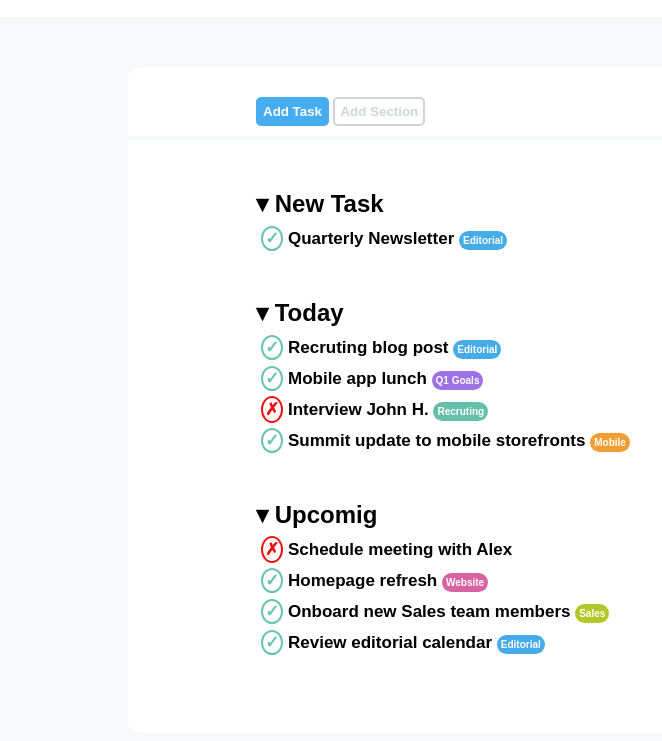
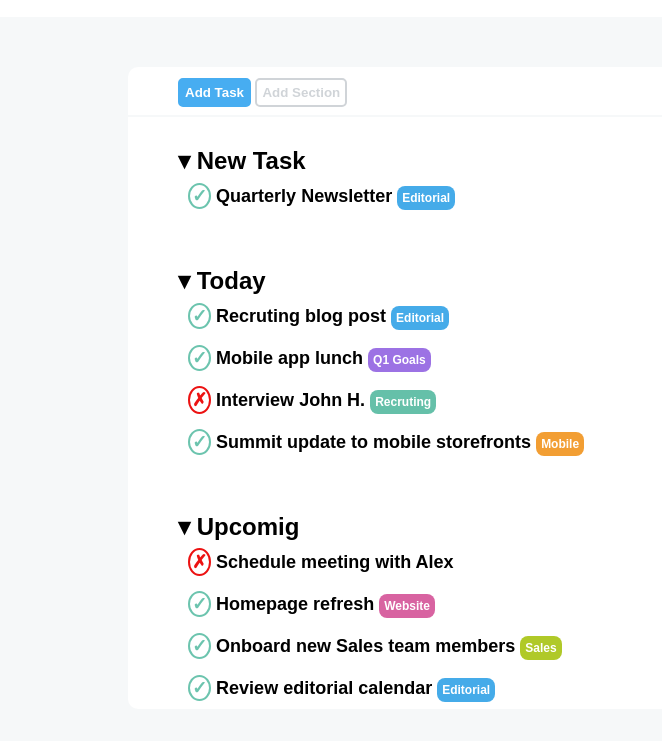
Before and after one commit to Barbon14/html-css-toboolist, a plain HTML site: page index.html in a window 1280 px wide. Shown: the part 83-824 px from the top of the page, without its empty margins (0-662 px from the left). Drawn offline with Linux system fonts and the light colour scheme.

Commit message:
refactoring css and html

```diff
--- a/css/style.css
+++ b/css/style.css
@@ -36,24 +36,20 @@ header {
 /* main content */
 .container {
     width: 80%;
-    height: 80%;
     margin: 50px auto;
     background-color: white;
     border-radius: 10px;
-    padding: 30px 10%;
 }
 
-hr {
-    border: solid 2px #f6f8f9;
-    margin: 10px -20%;
-    padding: 0;
+
+/* button settings */
+nav {
+    height: 50px;
+    padding: 0 50px;
+    border-bottom: 2px solid #f6f8f9;
+    line-height: 50px;
 }
 
-li {
-    list-style: none;
-}
-
-/* button settings */
 button {
     border-style: solid;
     border-radius: 5px;
@@ -73,58 +69,73 @@ button {
 }
 
 /* check and uncheck settings */
-.check::after {
+.circle::before {
+    border: 2px solid;
+    border-radius: 50%;
+}
+
+.circle.check::before {
     content: "\2713";
     color: #6cc4ae;
-    border: 2px solid #6cc4ae;
-    border-radius: 50%;
     padding: 1px 2px;
 }
 
-.uncheck::after {
+.circle.uncheck::before {
     content: "\2717";
     color: #ec1212;
-    border: 2px solid #ec1212;
-    border-radius: 50%;
     padding: 2px;
 }
 
 /* task settings */
-.task {
-    font-size: 17px;
-    margin: 10px 5px;
+.tasks {
+    padding: 0 50px;
+    margin-top: 30px;
 }
 
+.tasks h2::before {
+    content: '\25BE';
+}
 
+li {
+    list-style: none;
+    padding: 10px;
+    font-size: 18px;
+}
 
 /* tag settings */
-.tag {
-    border-radius: 10px;
+.tag::after {
+    border-radius: 8px;
     color: white;
-    font-size: 10px;
-    padding: 4px;
+    font-size: 12px;
+    padding: 5px;
 }
 
-.blue {
+.tag.type1::after {
+    content: "Editorial";
     background-color: #45abe9;
 }
 
-.violet {
+.tag.type2::after {
+    content: "Q1 Goals";
     background-color: #9c72e4;
 }
 
-.green {
+.tag.type3::after {
+    content: "Recruting";
     background-color: #65c0a9;
 }
 
-.orange {
+.tag.type4::after {
+    content: "Mobile";
     background-color: #f29e33;
 }
 
-.pink {
+.tag.type5::after {
+    content: "Website";
     background-color: #d863a1;
 }
 
-.lime {
+.tag.type6::after {
+    content: "Sales";
     background-color: #b0c928;
 }
--- a/index.html
+++ b/index.html
@@ -19,86 +19,67 @@
 
         <!-- app commands -->
         <div class="container">
-            <div>
+            <nav>
                 <button class="addtask">Add Task</button>
                 <button class="addsect">Add Section</button>
-                <hr>
-            </div>
+            </nav>
 
             <!-- first section -->
-            <section>
+            <section class="tasks">
                 <h2>
-                    &blacktriangledown; New Task
+                    New Task
                 </h2>
 
                 <!-- tasks list -->
                 <ul>
-                    <li class="task">
-                        <span class="check"></span>
+                    <li class="circle check tag type1">
                         Quarterly Newsletter
-                        <Span class="tag blue">Editorial</Span>
                     </li>
                 </ul>
-
             </section>
 
             <!-- second section -->
-            <section>
+            <section class="tasks">
                 <h2>
-                    &blacktriangledown; Today
+                    Today
                 </h2>
 
                 <!-- tasks list -->
                 <ul>
-                    <li class="task">
-                        <span class="check"></span>
+                    <li class="circle check tag type1">
                         Recruting blog post
-                        <Span class="tag blue">Editorial</Span>
                     </li>
-                    <li class="task">
-                        <span class="check"></span>
+                    <li class="circle check tag type2">
                         Mobile app lunch
-                        <Span class="tag violet">Q1 Goals</Span>
                     </li>
-                    <li class="task">
-                        <span class="uncheck"></span>
+                    <li class="circle uncheck tag type3">
                         Interview John H.
-                        <Span class="tag green">Recruting</Span>
                     </li>
-                    <li class="task">
-                        <span class="check"></span>
+                    <li class="circle check tag type4">
                         Summit update to mobile storefronts
-                        <Span class="tag orange">Mobile</Span>
                     </li>
                 </ul>
             </section>
 
             <!-- third section -->
-            <section>
+            <section class="tasks">
                 <h2>
-                    &blacktriangledown; Upcomig
+                    Upcomig
                 </h2>
 
                 <!-- tasks list -->
                 <ul>
-                    <li class="task">
-                        <span class="uncheck"></span>
+                    <li class="circle uncheck">
                         Schedule meeting with Alex
                     </li>
-                    <li class="task">
-                        <span class="check"></span>
+                    <li class="circle check tag type5">
                         Homepage refresh
-                        <Span class="tag pink">Website</Span>
                     </li>
-                    <li class="task">
-                        <span class="check"></span>
+                    <li class="circle check tag type6">
                         Onboard new Sales team members
-                        <Span class="tag lime">Sales</Span>
                     </li>
-                    <li class="task">
-                        <span class="check"></span>
+                    <li class="circle check tag type1">
                         Review editorial calendar
-                        <Span class="tag blue">Editorial</Span>
                     </li>
                 </ul>
             </section>
```
